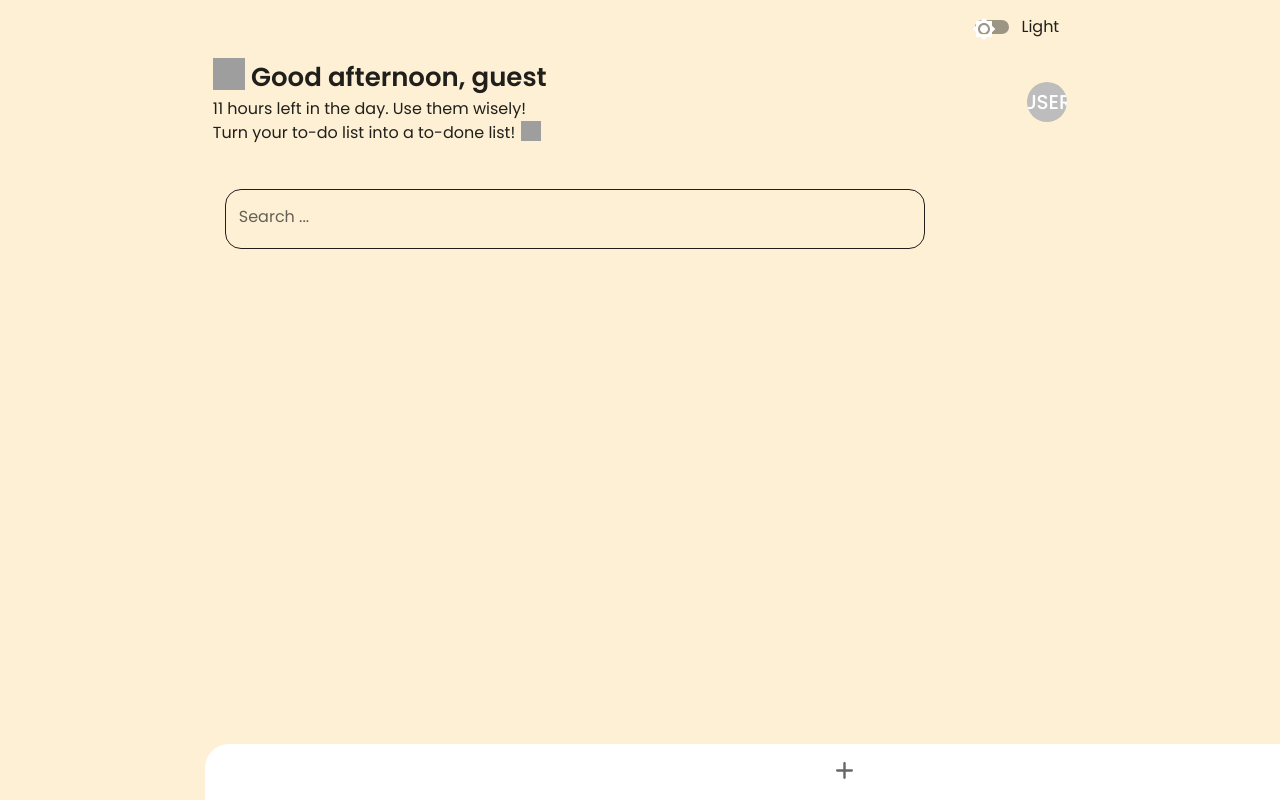
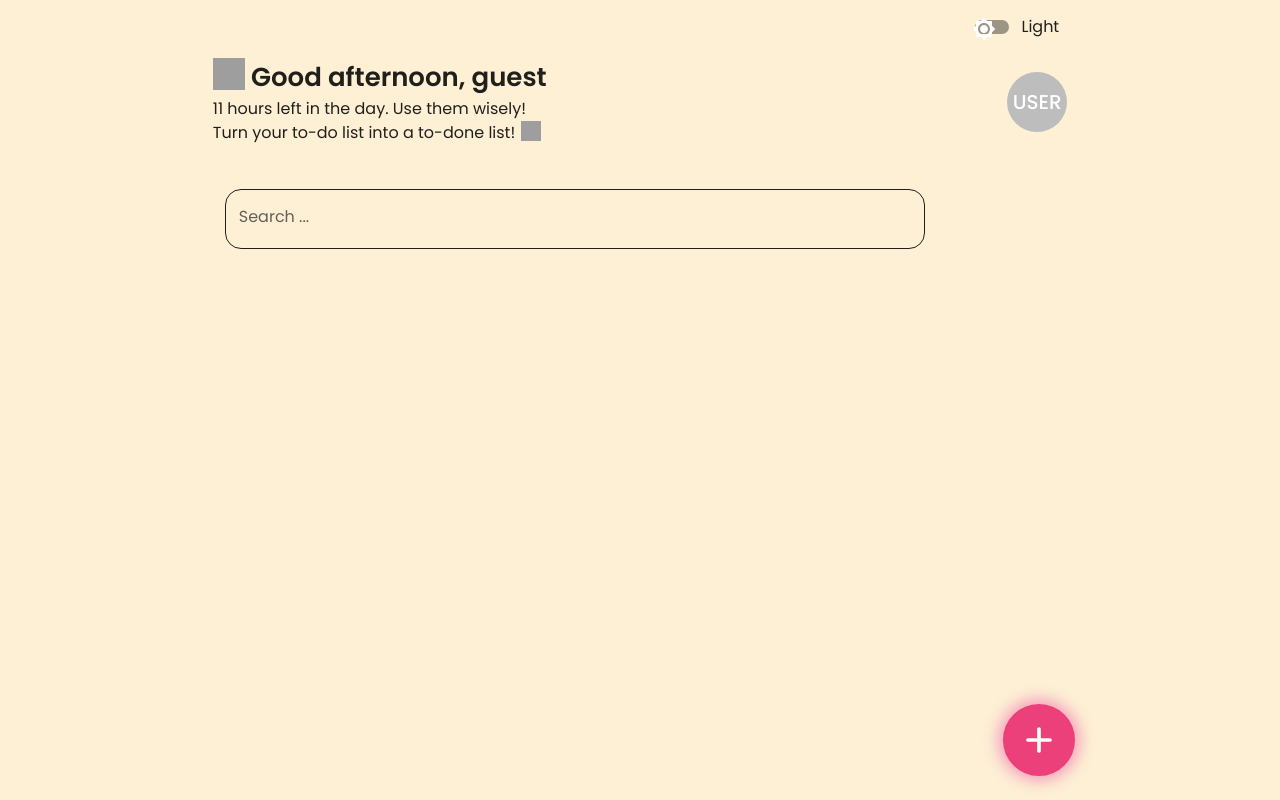
Before and after one commit to paraiii/Add-Question-App, a React (Vite) app: page / in a window 1280 px wide. Built offline with nearby package versions, Linux system fonts and the light colour scheme; grey boxes are pictures that could not be loaded.

Commit message:
Update theme color for add button

```diff
--- a/src/components/BottomNav.tsx
+++ b/src/components/BottomNav.tsx
@@ -2,30 +2,41 @@ import {
   BottomNavigation,
   BottomNavigationAction,
   Box,
+  Button,
+  darken,
+  lighten,
   styled,
 } from "@mui/material";
 import { slideInBottom } from "../styles/keyframes.styled";
 import { useNavigate } from "react-router-dom";
 import { AddRounded } from "@mui/icons-material";
 
-export const BottomNav = () => {
+interface BottomNavProps {
+  mode: "light" | "dark";
+}
+export const BottomNav = ({ mode }: BottomNavProps) => {
   const n = useNavigate();
 
   return (
-    <Container>
-      <StyledBottomNavigation>
+    <StyledBox>
+      <StyledButton variant="contained" mode={mode} onClick={() => n("add")}>
+        <AddRounded style={{ fontSize: "44px" }} />
+      </StyledButton>
+
+      {/* <StyledBottomNavigation>
         <NavigationButton
           title="Add new question"
           onClick={() => n("add")}
           label="Tasks"
-          icon={<AddRounded sx={{ fontSize: "29px" }} />}
+          icon={<StyledAddRounded fontSize="large" />}
+          mode={mode}
         />
-      </StyledBottomNavigation>
-    </Container>
+      </StyledBottomNavigation> */}
+    </StyledBox>
   );
 };
 
-const Container = styled(Box)`
+const StyledBox = styled(Box)`
   position: fixed;
   bottom: 0;
   width: 100%;
@@ -33,12 +44,58 @@ const Container = styled(Box)`
   animation: ${slideInBottom} 0.5s ease;
   z-index: 999;
 `;
+const StyledButton = styled(Button)<{
+  mode: "light" | "dark";
+}>`
+  display: flex;
+  -webkit-box-align: center;
+  align-items: center;
+  -webkit-box-pack: center;
+  justify-content: center;
+  position: fixed;
+  bottom: 24px;
+  right: 16vw;
+  width: 72px;
+  height: 72px;
+  border-radius: 100%;
+  border: 2px solid ${({ theme }) => theme.palette.primary.main};
+  background-color: ${({ theme }) => theme.palette.primary.main};
+  color: ${({ theme, mode }) =>
+    mode === "light"
+      ? lighten(theme.palette.background.default, 0.8) // light mode font color
+      : darken(theme.palette.background.default, 0.8)}; // dark mode cont color
+  box-shadow: 0px 0px 15px 5px
+    ${({ theme, mode }) =>
+      mode === "light"
+        ? lighten(theme.palette.primary.main, 0.5) // 浅色模式下的发光效果
+        : darken(theme.palette.primary.main, 0.5)}; // 深色模式下的发光效果
+`;
 
 const StyledBottomNavigation = styled(BottomNavigation)`
   border-radius: 24px 24px 0 0;
+  backdrop-filter: blur(20px);
+  margin: 0px 20px 0px -20px;
+  padding: 18px 10px 32px 10px;
+  transition: 0.3s background, color;
 `;
 
-const NavigationButton = styled(BottomNavigationAction)`
+const NavigationButton = styled(BottomNavigationAction)<{
+  mode: "light" | "dark";
+}>`
   border-radius: 18px;
   margin: 4px;
+  color: ${({ theme, mode }) =>
+    mode === "light"
+      ? lighten(theme.palette.background.default, 0.8) // light mode font color
+      : darken(theme.palette.background.default, 0.8)}; // dark mode cont color
 `;
+
+const StyledAddRounded = styled(AddRounded)`
+  border: 2px solid ${({ theme }) => theme.palette.secondary.main};
+  background-color: ${({ theme }) => theme.palette.secondary.main};
+  font-size: 38px;
+  border-radius: 100px;
+  padding: 6px;
+  margin: 14px;
+  transition: background 0.3s;
+`;
--- a/src/components/Sidebar.tsx
+++ b/src/components/Sidebar.tsx
@@ -74,6 +74,8 @@ const UserAvatar = styled(Avatar)`
   color: #ffffff;
   transition: 0.3s background;
   font-weight: 500;
+  width: 60px;
+  height: 60px;
 `;
 
 const StyledSwipeableDrawer = styled(SwipeableDrawer)`
--- a/src/components/tasks/QuestionList.tsx
+++ b/src/components/tasks/QuestionList.tsx
@@ -22,7 +22,7 @@ export const QuestionList = ({ filteredQuestionList }: QuestionListProps) => {
   const { editQuestion, deleteQuestion, pinQuestion } = useQuestionContext();
   const sortedQuestionList = [...filteredQuestionList].sort((a, b) => {
     if (a.pinned === b.pinned) return 0;
-    return a.pinned ? -1 : 1; // pinned 为 true 的排在前面
+    return a.pinned ? -1 : 1; // Sort first when pinned is true
   });
   const theme = useTheme();
 
--- a/src/layouts/MainLayout.tsx
+++ b/src/layouts/MainLayout.tsx
@@ -1,6 +1,7 @@
 import { ReactNode } from "react";
 import { BottomNav } from "../components/BottomNav";
 import { QuestionProvider } from "../contexts/QuestionContext";
+import { useTheme } from "@emotion/react";
 
 interface MainLayoutProps {
   children: ReactNode;
@@ -10,7 +11,6 @@ export const MainLayout = ({ children }: MainLayoutProps) => {
     <QuestionProvider>
       {children}
       <div style={{ marginTop: "128px" }}></div>
-      <BottomNav />
     </QuestionProvider>
   );
 };
--- a/src/pages/Home.tsx
+++ b/src/pages/Home.tsx
@@ -1,12 +1,13 @@
 import { useState } from "react";
 import { QuestionList } from "../components/tasks/QuestionList";
-import { Box } from "@mui/material";
+import { Box, useTheme } from "@mui/material";
 import { useQuestionContext } from "../contexts/QuestionContext";
 import styled from "@emotion/styled";
 import { Sidebar } from "../components/Sidebar";
 import { Greeting } from "../components/Greeting";
 import { SearchField } from "../components/SearchField";
 import { TaskListContainer } from "../components/tasks/task.styled";
+import { BottomNav } from "../components/BottomNav";
 
 export const Home = () => {
   const { questions } = useQuestionContext();
@@ -15,6 +16,8 @@ export const Home = () => {
   const filteredQuestion = questions.filter((q) =>
     q.question.toLowerCase().includes(search.toLowerCase())
   );
+
+  const theme = useTheme();
 
   return (
     <>
@@ -29,6 +32,7 @@ export const Home = () => {
 
           <QuestionList filteredQuestionList={filteredQuestion} />
         </TaskListContainer>
+        <BottomNav mode={theme.palette.mode} />
       </Box>
     </>
   );
--- a/src/theme/createCustomizeTheme.ts
+++ b/src/theme/createCustomizeTheme.ts
@@ -6,12 +6,14 @@ const lightThemeOptions: ThemeOptions = {
     mode: "light",
     primary: {
       main: "#EC407A", // Pink
+      // main: "#000",
     },
     secondary: {
       main: "#FCE4EC", //light pink
     },
     background: {
       default: ColorPalette.yellow,
+      // default: "#3a3839", //ColorPalette.yellow
       paper: "#fff",
     },
     warning: {
```
